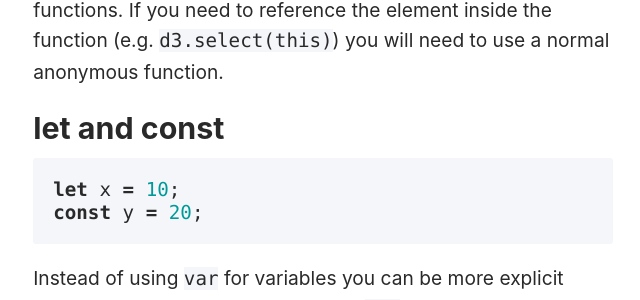
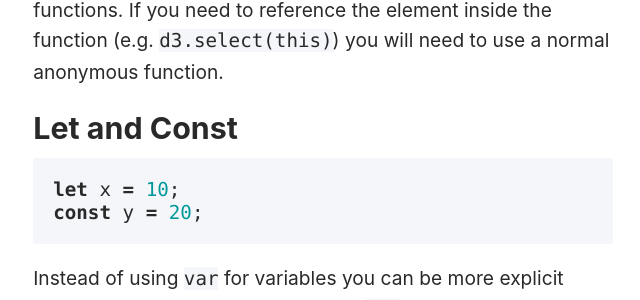
Before and after one commit to learningd3/learningd3.github.io, a Jekyll site: the page built from _posts/2016-12-08-using-es6-with-d3.md, in a window 1280 px wide and 900 px high, scrolled down 1280 px. Shown: the part 150-450 px from the top of the window, without its empty margins (317-957 px from the left). Built offline with Jekyll 4.4.1, drawn with Linux system fonts in a browser that asks for light colours.

```diff
--- a/_posts/2016-12-08-using-es6-with-d3.md
+++ b/_posts/2016-12-08-using-es6-with-d3.md
@@ -23,7 +23,7 @@ I recommend using the [cli tool](https://babeljs.io/docs/usage/cli/) if you are
 
 Arrow Functions provide a shorter syntax for writing anonymous functions in JavaScript. If you have one argument you don't need to include parenthesis. If you you have 0 or 2+ arguments you will need to include parenthesis. Anytime you normally write an anonymous function, you can replace them with the arrow function. One caveat is that Javascript's `this` might not work the way you expect when using arrow functions. If you need to reference the element inside the function (e.g. `d3.select(this)`) you will need to use a normal anonymous function.
 
-## let and const
+## Let and Const
 {% highlight javascript %}
 let x = 10;
 const y = 20;
```
Also changed, not shown: 2 other files.
